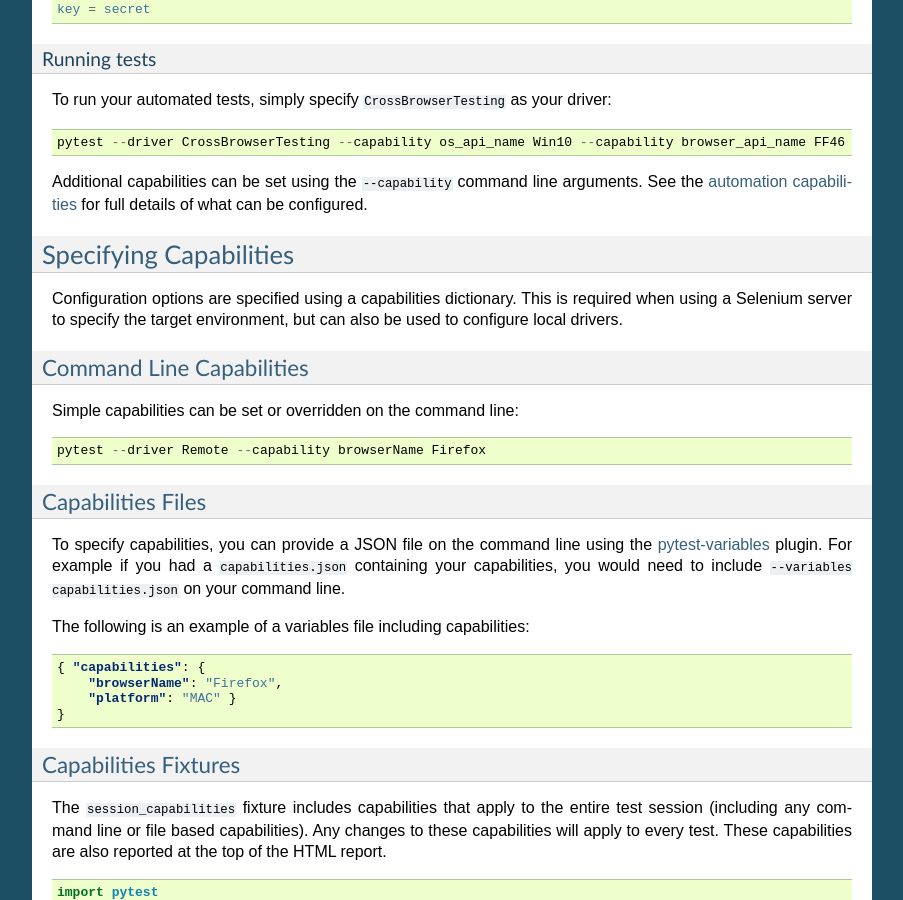
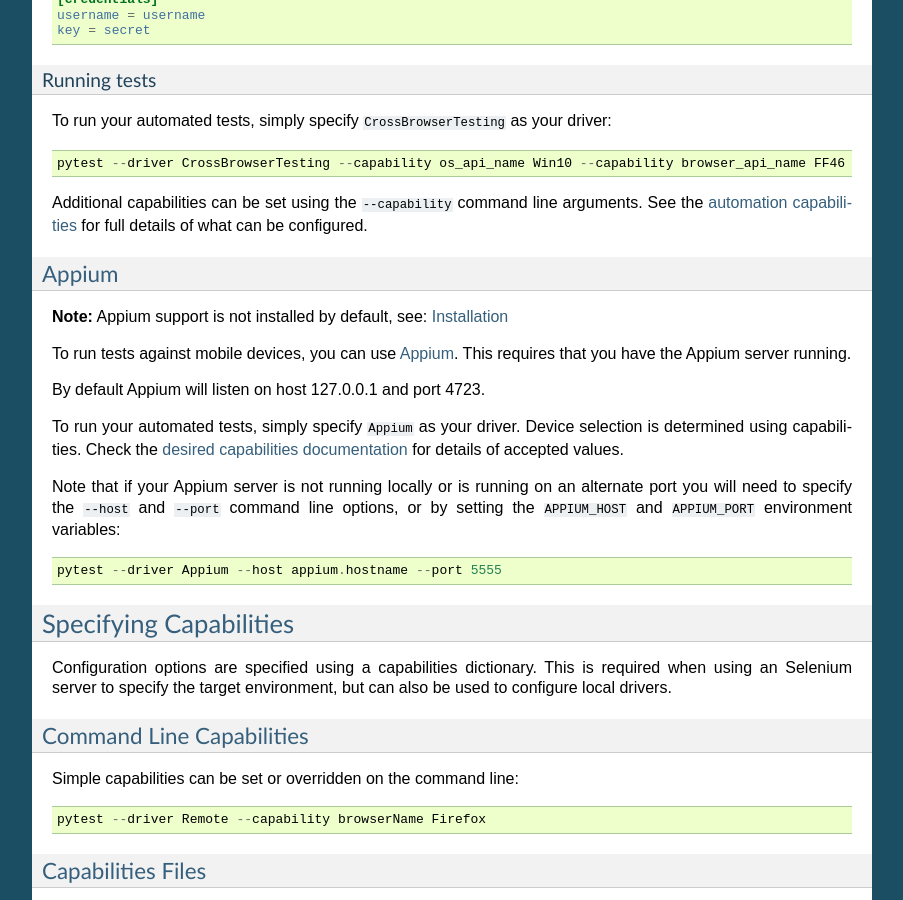
Before and after one commit to pytest-dev/pytest-selenium, a Sphinx documentation site: the page built from docs/user_guide.rst, in a window 1280 px wide and 900 px high, scrolled down 8067 px. Shown: the whole window, without its empty margins (198-1101 px from the left). Built offline with Sphinx 7.4.7, drawn with Linux system fonts in a browser that asks for light colours; some of the changed text lies outside the part shown.

Commit message:
Update docs

```diff
--- a/docs/user_guide.rst
+++ b/docs/user_guide.rst
@@ -279,7 +279,8 @@
 
 Note that if your server is not running locally or is running on an alternate
 port you will need to specify the ``--host`` and ``--port`` command line
-options::
+options, or by setting the ``SELENIUM_HOST`` and ``SELENIUM_PORT`` environment
+variables::
 
   pytest --driver Remote --host selenium.hostname --port 5555 --capability browserName firefox
 
@@ -506,11 +507,33 @@
 
 .. _capabilities:
 
+Appium
+------
+
+**Note:** Appium support is not installed by default, see: `Installation <https://pytest-selenium.readthedocs.io/en/latest/installing.html>`_
+
+To run tests against mobile devices, you can use `Appium <https://appium.io>`_.
+This requires that you have the Appium server running.
+
+By default Appium will listen on host 127.0.0.1 and port 4723.
+
+To run your automated tests, simply specify ``Appium`` as your driver. Device
+selection is determined using capabilities. Check the
+`desired capabilities documentation <https://appium.io/docs/en/writing-running-appium/caps/>`_
+for details of accepted values.
+
+Note that if your Appium server is not running locally or is running on an
+alternate port you will need to specify the ``--host`` and ``--port``
+command line options, or by setting the ``APPIUM_HOST`` and ``APPIUM_PORT``
+environment variables::
+
+  pytest --driver Appium --host appium.hostname --port 5555
+
 Specifying Capabilities
 ***********************
 
 Configuration options are specified using a capabilities dictionary. This is
-required when using a Selenium server to specify the target environment, but
+required when using an Selenium server to specify the target environment, but
 can also be used to configure local drivers.
 
 Command Line Capabilities
--- a/setup.py
+++ b/setup.py
@@ -39,7 +39,7 @@
     setup_requires=["setuptools_scm"],
     extras_require={"appium": ["appium-python-client>=0.44"]},
     license="Mozilla Public License 2.0 (MPL 2.0)",
-    keywords="py.test pytest selenium saucelabs browserstack webqa qa mozilla",
+    keywords="py.test pytest selenium saucelabs browserstack webqa qa",
     classifiers=[
         "Development Status :: 5 - Production/Stable",
         "Framework :: Pytest",
```
Also changed, not shown: other parts of docs/user_guide.rst (+1 -1 lines), docs/installing.rst (+12 -1 lines).
